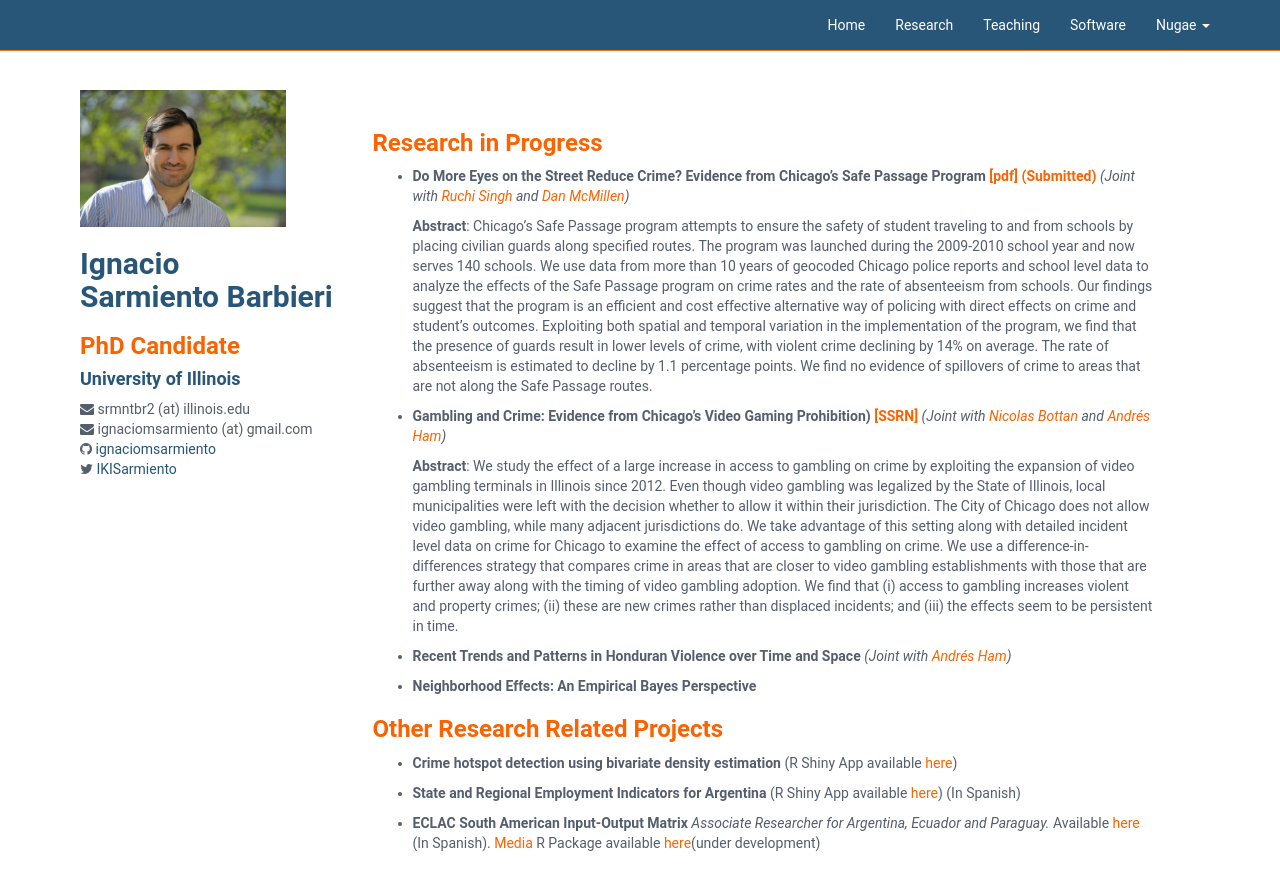
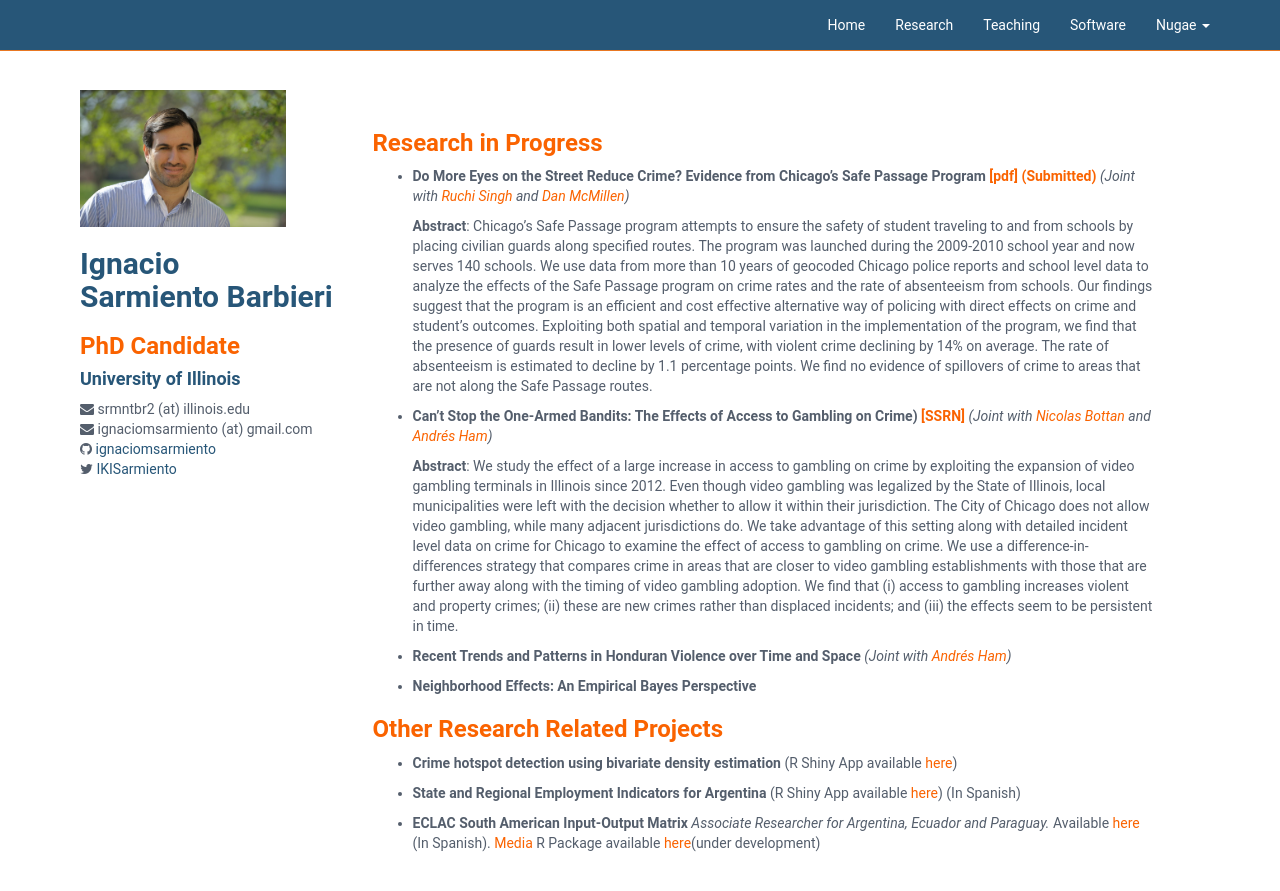
Before and after one commit to ignaciomsarmiento/ignaciomsarmiento.github.io, a Jekyll site: the page built from research.md, in a window 1280 px wide and 973 px high. Shown: the top 891 px of the window. Built offline with Jekyll 4.4.1, drawn with Linux system fonts in a browser that asks for light colours; our own code applies the rules of GitHub Pages for plain Markdown files.

Commit message:
fixed title of gambling paper

```diff
--- a/research.md
+++ b/research.md
@@ -11,7 +11,7 @@
     Chicago’s Safe Passage program attempts to ensure the safety of student traveling to and from schools by placing civilian guards along specified routes.  The program was launched during the 2009-2010 school year and now serves 140 schools.  We use data from more than 10 years of geocoded Chicago police reports and school level data to analyze the effects of the Safe Passage program on crime rates and the rate of absenteeism from schools.  Our findings suggest that the program is an efficient and cost effective alternative way of policing with direct effects on crime and student’s outcomes.  Exploiting both spatial and temporal variation in the implementation of the program, we find that the presence of guards result in lower levels of crime, with violent crime declining by 14% on average.  The rate of absenteeism is estimated to decline by 1.1 percentage points. We find no evidence of spillovers of crime to areas that are not along the Safe Passage routes.
 
 
-* **Gambling and Crime: Evidence from Chicago’s Video Gaming Prohibition) [[SSRN]](https://ssrn.com/abstract=3020332)**
+* **Can’t Stop the One-Armed Bandits: The Effects of Access to Gambling on Crime) [[SSRN]](https://ssrn.com/abstract=3020332)**
 	*(Joint with [Nicolas Bottan](http://publish.illinois.edu/nicolasbottan/) and [Andrés Ham](https://publish.illinois.edu/andresham/))*
 
 	**Abstract**:
```
